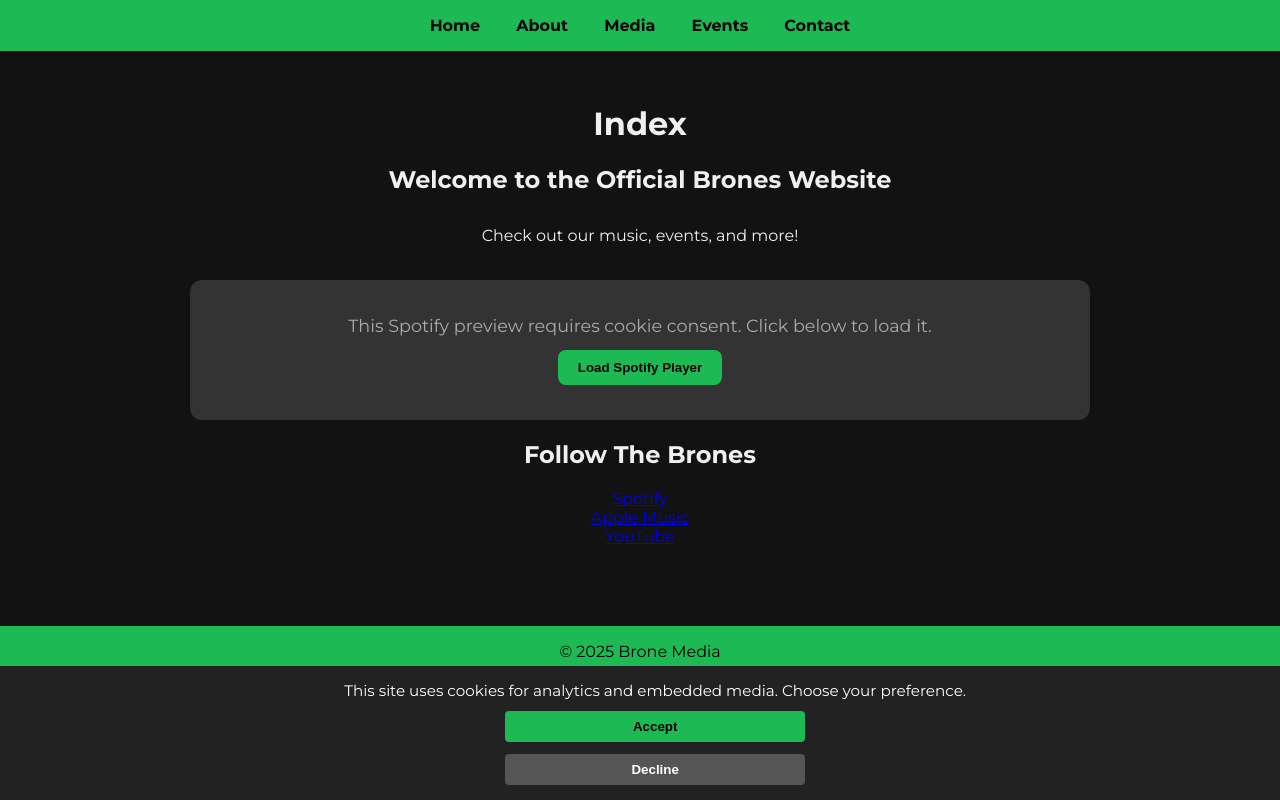
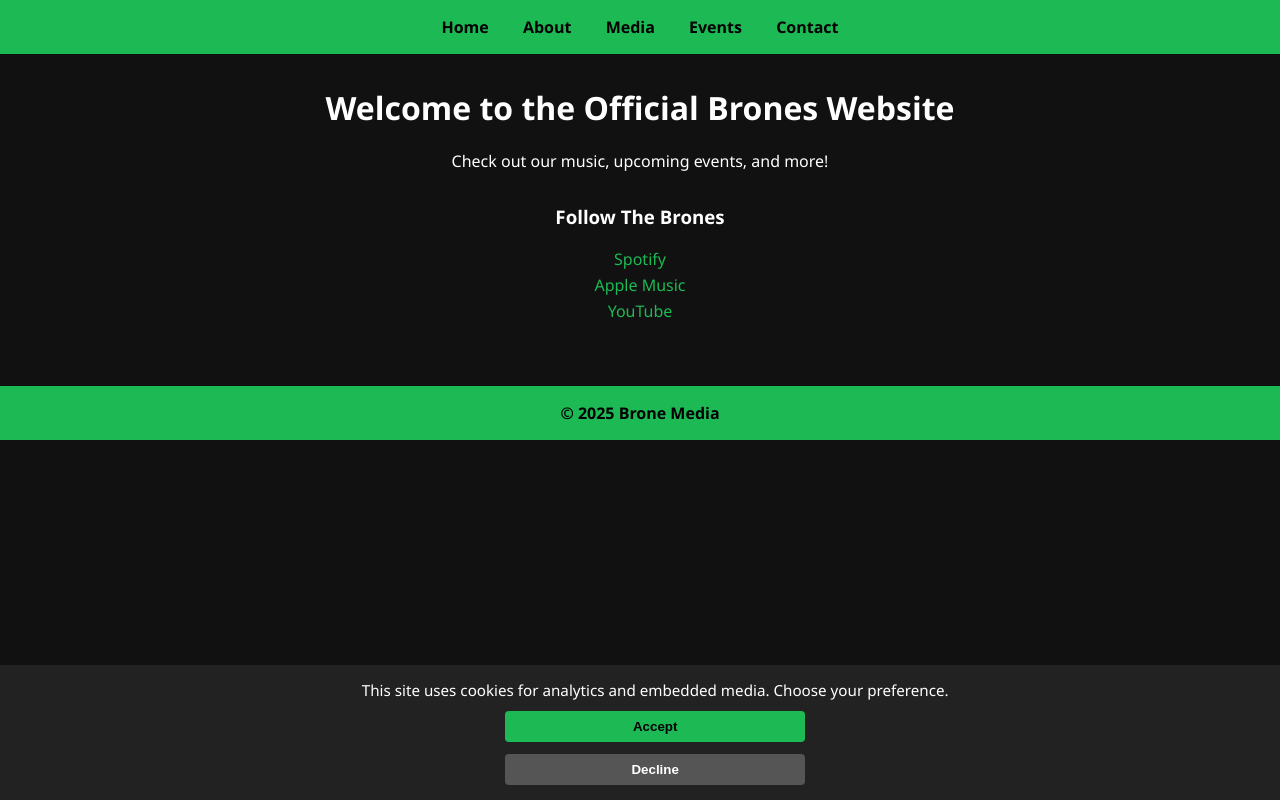
Before and after one commit to Rgav-sudo/thebrones.com, a plain HTML site: page index.html in a window 1280 px wide. Drawn offline with Linux system fonts and the light colour scheme.

Commit message:
correction

```diff
--- a/index.html
+++ b/index.html
@@ -2,30 +2,51 @@
 <html lang="en">
 <head>
   <meta charset="UTF-8" />
-  <meta name="viewport" content="width=device-width, initial-scale=1.0"/>
+  <meta name="viewport" content="width=device-width, initial-scale=1.0" />
   <title>Index - The Brones</title>
-  <link href="https://fonts.googleapis.com/css2?family=Montserrat:wght@400;700&display=swap" rel="stylesheet">
   <style>
-    body { margin: 0; font-family: 'Montserrat', sans-serif; background: #121212; color: #f0f0f0; }
-    nav { background-color: #1db954; padding: 1em; text-align: center; }
-    nav a { color: #000; text-decoration: none; margin: 0 1em; font-weight: bold; }
-    main { padding: 2em; text-align: center; max-width: 900px; margin: auto; }
-    .spotify-placeholder {
-      background: #333; padding: 2em; border-radius: 12px; margin-top: 2em;
-      color: #aaa; font-size: 1.1rem;
+    body {
+      background-color: #111;
+      color: white;
+      font-family: 'Segoe UI', sans-serif;
+      margin: 0;
+      padding: 0;
+      text-align: center;
     }
-    .spotify-placeholder button {
-      margin-top: 1em;
-      padding: 0.75em 1.5em;
-      background: #1db954;
-      border: none;
+    header, footer {
+      background-color: #1db954;
+      padding: 1em 0;
+      font-weight: bold;
+    }
+    nav a {
       color: black;
+      margin: 0 15px;
+      text-decoration: none;
       font-weight: bold;
-      border-radius: 8px;
-      cursor: pointer;
     }
-    footer { background-color: #1db954; color: #000; text-align: center; padding: 1em; margin-top: 2em; }
-
+    h1 {
+      margin-top: 2rem;
+      font-size: 2rem;
+    }
+    h2 {
+      margin-top: 0.5rem;
+      font-size: 1.3rem;
+    }
+    .footer {
+      margin-top: 4rem;
+      padding: 1rem;
+      background-color: #1db954;
+      color: black;
+    }
+    .follow {
+      margin-top: 2em;
+    }
+    .follow a {
+      display: block;
+      margin: 0.25em;
+      color: #1db954;
+      text-decoration: none;
+    }
     #cookie-banner {
       position: fixed;
       bottom: 0;
@@ -69,6 +90,7 @@
   </style>
 </head>
 <body>
+  <header>
     <nav>
       <a href="index.html">Home</a>
       <a href="about.html">About</a>
@@ -76,24 +98,22 @@
       <a href="events.html">Events</a>
       <a href="contact.html">Contact</a>
     </nav>
+  </header>
+
   <main>
-    <h1>Index</h1>
-    <h2>Welcome to the Official Brones Website</h2>
-    <div id="spotify-container" style="margin-top: 2em;">Check out our music, events, and more!</div>
-      <div class="spotify-placeholder" id="spotify-placeholder">
-        This Spotify preview requires cookie consent. Click below to load it.
-        <br />
-        <button onclick="loadSpotify()">Load Spotify Player</button>
+    <h1>Welcome to the Official Brones Website</h1>
+    <p>Check out our music, upcoming events, and more!</p>
+    <div class="follow">
+      <h3>Follow The Brones</h3>
+      <a href="https://open.spotify.com/artist/0mtzVqhEL4ujRFq8x9zsNk">Spotify</a>
+      <a href="https://music.apple.com/us/artist/the-brones/1796931947">Apple Music</a>
+      <a href="https://www.youtube.com/channel/UCfguO3ZDXP3W0OIPA9zcOWw">YouTube</a>
     </div>
-    </div>
-    <h2>Follow The Brones</h2>
-    <ul style="list-style: none; padding: 0;">
-      <li><a href="https://open.spotify.com/artist/0mtzVqhEL4ujRFq8x9zsNk" target="_blank">Spotify</a></li>
-      <li><a href="https://music.apple.com/us/artist/the-brones/1796931947" target="_blank">Apple Music</a></li>
-      <li><a href="https://www.youtube.com/channel/UCfguO3ZDXP3W0OIPA9zcOWw" target="_blank">YouTube</a></li>
-    </ul>
   </main>
-  <footer>&copy; 2025 Brone Media</footer>
+
+  <footer class="footer">
+    © 2025 Brone Media
+  </footer>
 
   <div id="cookie-banner">
     <div class="banner-text">This site uses cookies for analytics and embedded media. Choose your preference.</div>
@@ -102,9 +122,7 @@
       <button class="decline-btn" onclick="setConsent(false)">Decline</button>
     </div>
   </div>
-
-  <script>
-    function setConsent(consent) {
+  <script>function setConsent(consent) {
       document.cookie = "cookie_consent=" + consent + "; path=/; max-age=" + (60 * 60 * 24 * 365);
       document.getElementById('cookie-banner').style.display = 'none';
       if (consent) {
@@ -137,24 +155,6 @@
     }
 
     let allowSpotify = false;
-
-    function loadSpotify() {
-      if (allowSpotify) {
-        const spotifyEmbed = document.createElement('iframe');
-        spotifyEmbed.setAttribute('src', 'https://open.spotify.com/embed/album/24vVhcn4BUR42NdJpvNHtB');
-        spotifyEmbed.setAttribute('width', '100%');
-        spotifyEmbed.setAttribute('height', '352');
-        spotifyEmbed.setAttribute('frameborder', '0');
-        spotifyEmbed.setAttribute('allowtransparency', 'true');
-        spotifyEmbed.setAttribute('allow', 'encrypted-media');
-        document.getElementById('spotify-container').innerHTML = '';
-        document.getElementById('spotify-container').appendChild(spotifyEmbed);
-      } else {
-        alert("Spotify preview is blocked until you accept cookies.");
-      }
-    }
-
-    window.onload = checkConsent;
-  </script>
+    window.onload = checkConsent;</script>
 </body>
 </html>
```
Also changed, not shown: about.html (+54 -54 lines), contact.html (+55 -54 lines), events.html (+54 -54 lines). Lines whose indentation alone changed are shown as unchanged.
